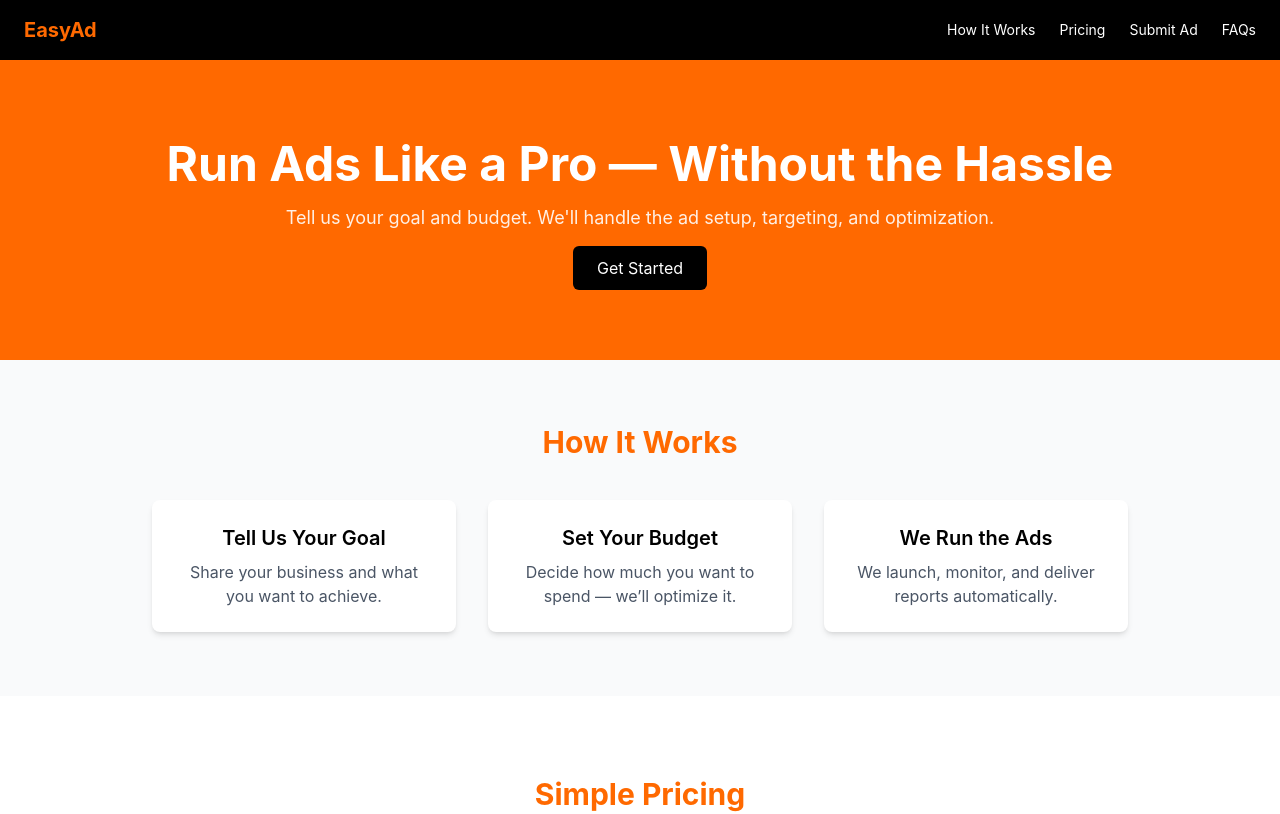
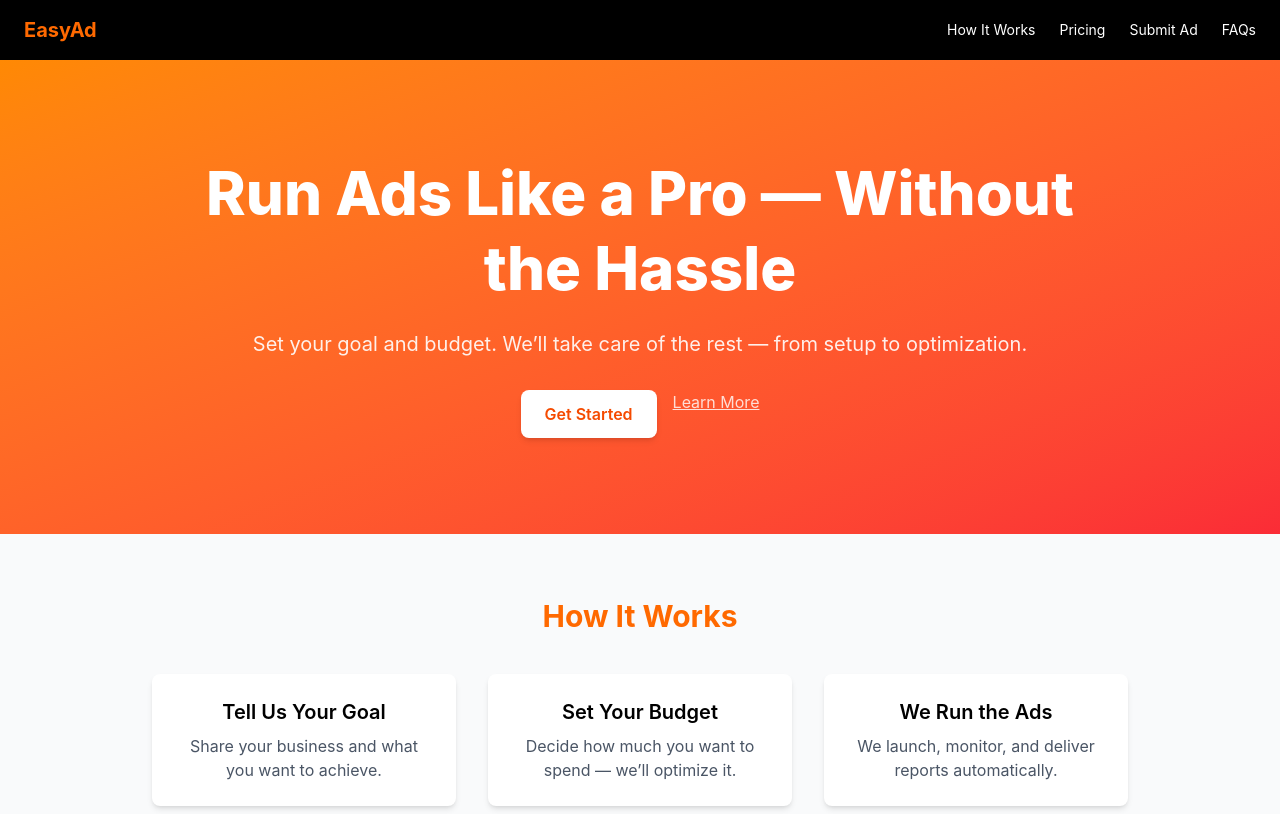
Before and after one commit to lala-tech-nig/easead, a Next.js app: page / in a window 1280 px wide. Shown: the top 814 px of the page. Built offline with nearby package versions, Linux system fonts and the light colour scheme.

Commit message:
updated meta name

```diff
--- a/app/layout.js
+++ b/app/layout.js
@@ -3,7 +3,7 @@ import Footer from "@/components/Footer";
 import "./globals.css";
 
 export const metadata = {
-  title: "AdEase | Simplified Ads for Small Businesses",
+  title: "EasyAd | Simplified Ads for all Businesses",
   description: "We run perfect social media ads for your small business—simple, smart, and affordable.",
 };
 
--- a/components/Hero.jsx
+++ b/components/Hero.jsx
@@ -1,16 +1,28 @@
 export default function Hero() {
   return (
-    <section className="bg-orange-500 text-white text-center py-20 px-6">
-      <h1 className="text-5xl font-bold mb-4">Run Ads Like a Pro — Without the Hassle</h1>
-      <p className="text-lg opacity-90 mb-6">
-        Tell us your goal and budget. We'll handle the ad setup, targeting, and optimization.
+    <section className="bg-gradient-to-br from-orange-400 to-red-500 text-white py-24 px-6 md:px-12 lg:px-24">
+      <div className="max-w-4xl mx-auto text-center">
+        <h1 className="text-4xl md:text-6xl font-extrabold leading-tight mb-6">
+          Run Ads Like a Pro — Without the Hassle
+        </h1>
+        <p className="text-lg md:text-xl text-white/90 mb-8">
+          Set your goal and budget. We’ll take care of the rest — from setup to optimization.
         </p>
+        <div className="flex justify-center gap-4">
           <a
             href="#adform"
-        className="bg-black text-white px-6 py-3 rounded-md hover:bg-gray-800"
+            className="bg-white text-orange-600 font-semibold px-6 py-3 rounded-lg shadow-md hover:bg-gray-100 transition"
           >
             Get Started
           </a>
+          <a
+            href="#learnmore"
+            className="text-white/80 underline hover:text-white transition"
+          >
+            Learn More
+          </a>
+        </div>
+      </div>
     </section>
   );
 }
```
Also changed, not shown: 1 other file (tests, documents, lock files or other folders). Lines whose indentation alone changed are shown as unchanged.
